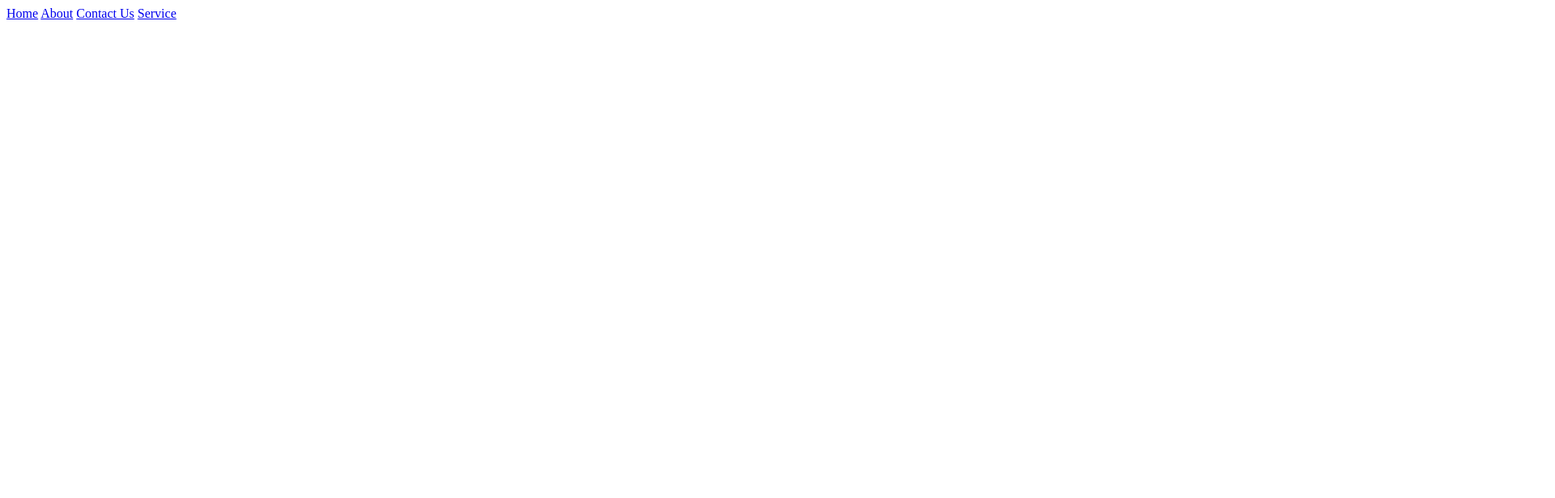
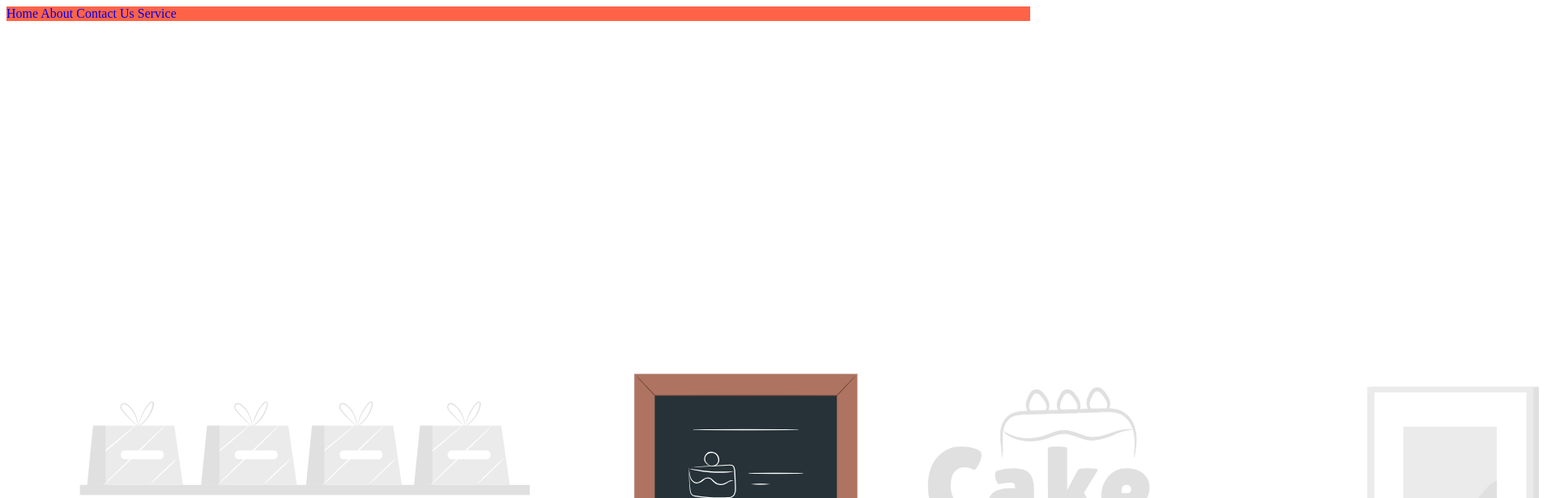
Before and after one commit to Sahil-patre/git_hub_practice, a plain HTML site: page index.html in a window 1280 px wide. Shown: the top 616 px of the page at 81% size, 1920 px wide, since content can reach past the window. Drawn offline with Linux system fonts and the light colour scheme.

Commit message:
added image folder

```diff
--- a/index.html
+++ b/index.html
@@ -2,6 +2,7 @@
 <html lang="en">
 <head>
     <title>Home</title>
+    <link rel="stylesheet" href="./css/style.css">
 </head>
 <body>
     <nav>
@@ -10,5 +11,6 @@
         <a href="./pages/contact.html">Contact Us</a>
         <a href="./pages/service.html">Service</a>
     </nav>
+    <img src="./icons/cake shop-pana.png"
 </body>
 </html>
```
Also changed, not shown: pages/about.html (+1 -0 lines), pages/contact.html (+1 -0 lines), pages/service.html (+1 -0 lines), icons/cake shop-pana.png (added).
